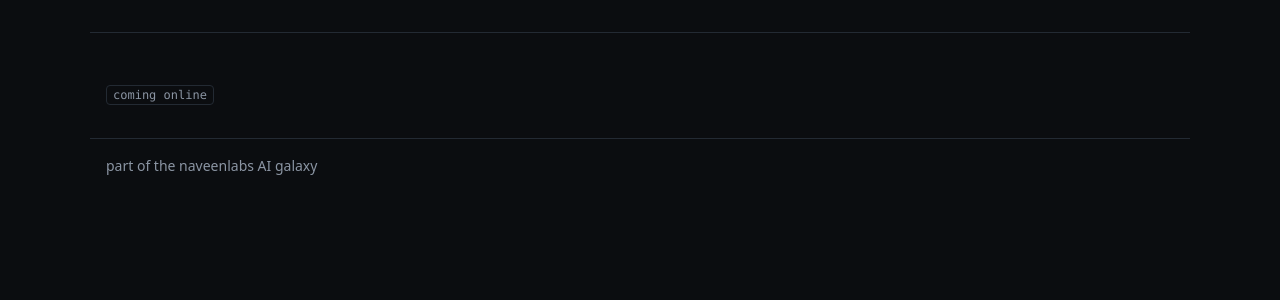
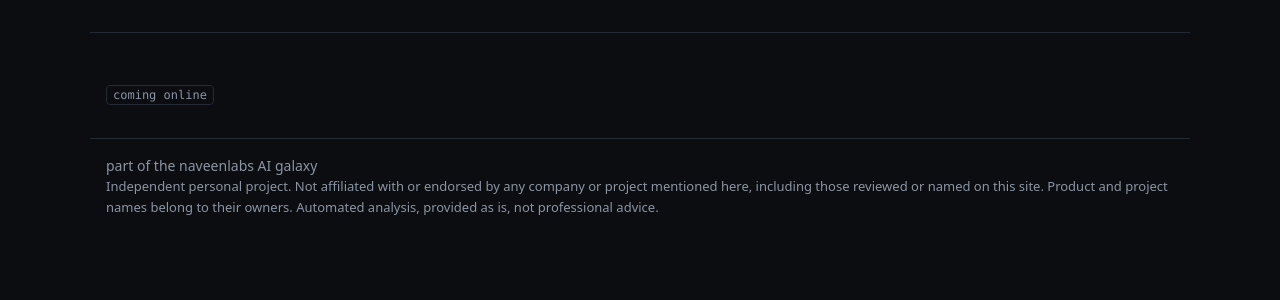
Before and after one commit to dsnaveenkumar15/trust, a Python web app: template web/templates/home.html in a window 1280 px wide. Shown: the top 300 px of the page. Run offline with Jinja, Linux system fonts and the light colour scheme; the template is opened without the code that fills it, so the values that code supplies are empty.

Commit message:
feat: independence and non-affiliation disclaimer on every page

```diff
--- a/web/static/site.css
+++ b/web/static/site.css
@@ -16,6 +16,8 @@ body { margin: 0; background: var(--bg); color: var(--text); font: 16px/1.55 var
 .hero h1 { font: 600 40px/1.2 var(--mono); color: var(--accent); margin: 32px 0 8px; }
 .foot { display: flex; justify-content: space-between; color: var(--muted); border-top: 1px solid var(--border); font-size: 14px; }
 .foot nav a { color: var(--accent); margin-left: 16px; }
+.foot { flex-wrap: wrap; }
+.foot .disclaimer { flex-basis: 100%; order: 3; font-size: 13px; }
 .badge { font: 12px var(--mono); border: 1px solid var(--border); border-radius: 4px; padding: 2px 6px; color: var(--muted); }
 .mono { font-family: var(--mono); }
 table { width: 100%; border-collapse: collapse; font-size: 14px; }
--- a/web/templates/base.html
+++ b/web/templates/base.html
@@ -17,6 +17,7 @@
   <main>{% block content %}{% endblock %}</main>
   <footer class="foot">
     <span>part of the naveenlabs AI galaxy</span>
+    <span class="disclaimer">Independent personal project. Not affiliated with or endorsed by any company or project mentioned here, including those reviewed or named on this site. Product and project names belong to their owners. Automated analysis, provided as is, not professional advice.</span>
     <nav>{% for key, p in planets.items() if key != planet %}<a href="{{ scheme }}://{{ hosts[key] }}{{ port }}/">{{ p.name }}</a>{% endfor %}</nav>
   </footer>
 </body>
```
Also changed, not shown: tests/test_planet_smoke.py (+6 -0 lines), 1 other file.
